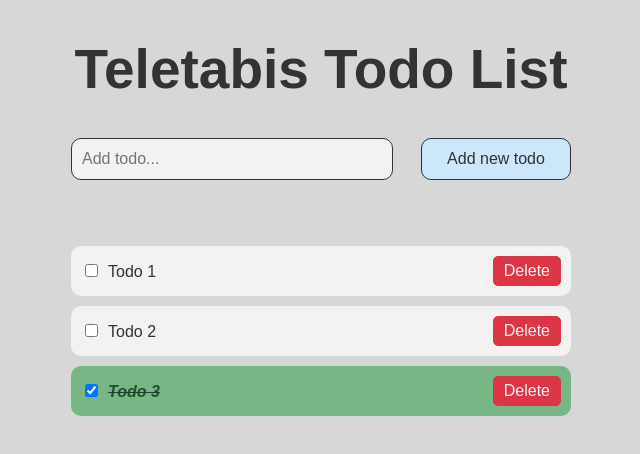
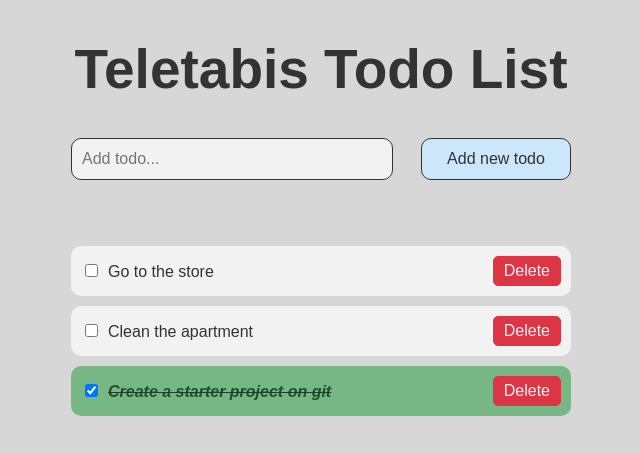
Before and after one commit to djokatore13/todo-list-redux, a React (Create React App) app: page / in a window 1280 px wide. Shown: the top 454 px of the page, without its empty margins (319-959 px from the left). Built offline with nearby package versions, Linux system fonts and the light colour scheme.

Commit message:
Added todos dummy data.

```diff
--- a/src/todosStaticData/data.js
+++ b/src/todosStaticData/data.js
@@ -1,7 +1,7 @@
 const todoData = [
-  { id: 1, title: 'Todo 1', completed: false},
-  { id: 2, title: 'Todo 2', completed: false},
-  { id: 3, title: 'Todo 3', completed: true}
+  { id: 1, title: 'Go to the store', completed: false},
+  { id: 2, title: 'Clean the apartment', completed: false},
+  { id: 3, title: 'Create a starter project on git', completed: true}
 ]
 
 export default todoData
```
